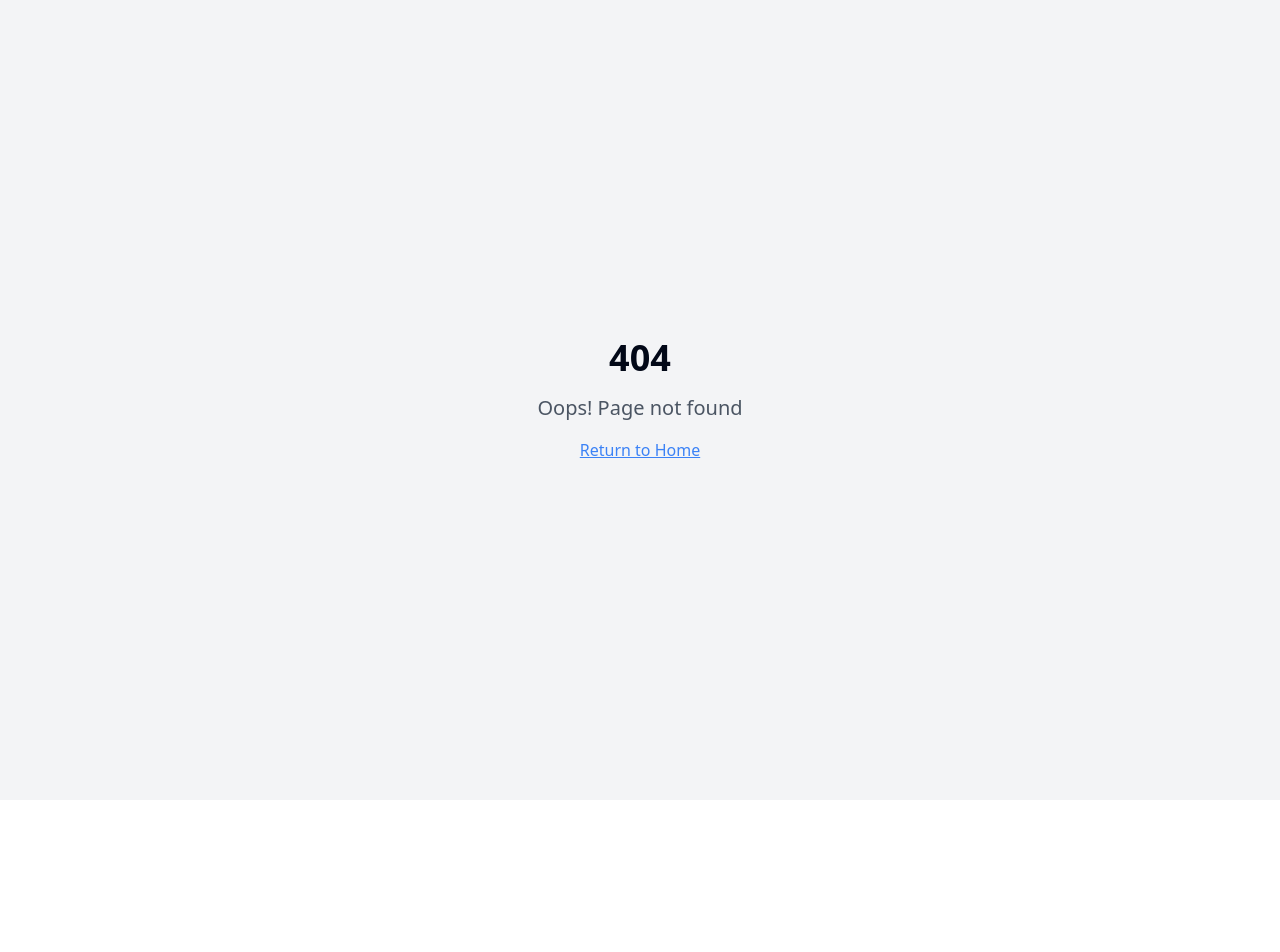
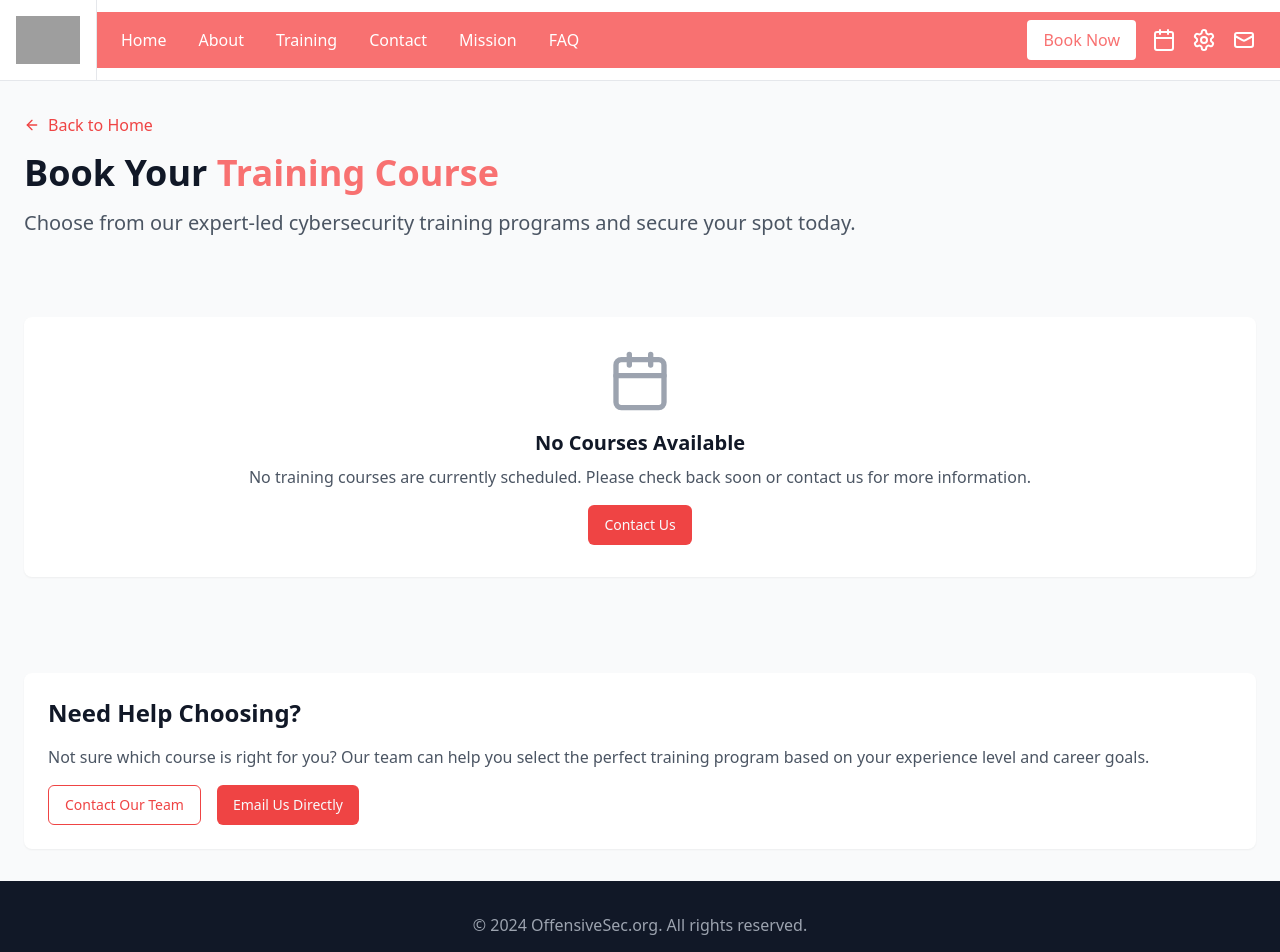
Before and after one commit to kevmilne/neuro-training-academy-shop, a React (Vite) app: page /book-now in a window 1280 px wide. Before the commit this address had no page. Shown: the top 952 px of the page. Before the commit the page ends 800 px from the top, so only its background shows below. Built offline with nearby package versions, Linux system fonts and the light colour scheme; grey boxes are pictures that could not be loaded.

Commit message:
Add course selection page
Create a page to display available courses with links to purchase.

```diff
--- a/src/App.tsx
+++ b/src/App.tsx
@@ -16,6 +16,7 @@ import Mission from "./pages/Mission";
 import FAQ from "./pages/FAQ";
 import AdminLogin from "./pages/AdminLogin";
 import AdminDashboard from "./pages/AdminDashboard";
+import CourseBooking from "./pages/CourseBooking";
 
 const queryClient = new QueryClient();
 
@@ -37,6 +38,7 @@ const App = () => (
           <Route path="/faq" element={<FAQ />} />
           <Route path="/admin" element={<AdminLogin />} />
           <Route path="/admin/dashboard" element={<AdminDashboard />} />
+          <Route path="/book-now" element={<CourseBooking />} />
           {/* ADD ALL CUSTOM ROUTES ABOVE THE CATCH-ALL "*" ROUTE */}
           <Route path="*" element={<NotFound />} />
         </Routes>
--- a/src/components/Header.tsx
+++ b/src/components/Header.tsx
@@ -45,25 +45,21 @@ const Header = () => {
               {/* Action Icons */}
               <div className="hidden md:flex items-center space-x-4">
                 {/* Book Now Button */}
-                <a
-                  href="https://www.eventbrite.com/o/offensivesec-training-123456789"
-                  target="_blank"
-                  rel="noopener noreferrer"
+                <Link
+                  to="/book-now"
                   className="bg-white text-red-400 px-4 py-2 rounded font-medium hover:bg-gray-100 transition-colors"
                 >
                   Book Now
-                </a>
+                </Link>
 
                 {/* Calendar Icon for Course Dates */}
-                <a
-                  href="https://www.eventbrite.com/o/offensivesec-training-123456789"
-                  target="_blank"
-                  rel="noopener noreferrer"
+                <Link
+                  to="/book-now"
                   className="text-white hover:text-red-200 transition-colors"
                   title="View Course Dates"
                 >
                   <Calendar className="h-6 w-6" />
-                </a>
+                </Link>
 
                 {/* Admin Button */}
                 <Link
@@ -93,23 +89,19 @@ const Header = () => {
                   <a href="/#contact" className="text-white hover:text-red-200 transition-colors font-medium">Contact</a>
                   <Link to="/mission" className="text-white hover:text-red-200 transition-colors font-medium">Mission</Link>
                   <Link to="/faq" className="text-white hover:text-red-200 transition-colors font-medium">FAQ</Link>
-                  <a
-                    href="https://www.eventbrite.com/o/offensivesec-training-123456789"
-                    target="_blank"
-                    rel="noopener noreferrer"
+                  <Link
+                    to="/book-now"
                     className="bg-white text-red-400 px-4 py-2 rounded font-medium hover:bg-gray-100 transition-colors inline-block text-center"
                   >
                     Book Now
-                  </a>
-                  <a
-                    href="https://www.eventbrite.com/o/offensivesec-training-123456789"
-                    target="_blank"
-                    rel="noopener noreferrer"
+                  </Link>
+                  <Link
+                    to="/book-now"
                     className="text-white hover:text-red-200 transition-colors font-medium flex items-center"
                   >
                     <Calendar className="h-4 w-4 mr-2" />
                     Course Dates
-                  </a>
+                  </Link>
                   <Link to="/admin" className="text-white hover:text-red-200 transition-colors font-medium flex items-center">
                     <Settings className="h-4 w-4 mr-2" />
                     Admin
--- /dev/null
+++ b/src/pages/CourseBooking.tsx
@@ -0,0 +1,158 @@
+
+import { useState, useEffect } from "react";
+import { Link } from "react-router-dom";
+import { Calendar, Clock, Users, ExternalLink, ArrowLeft } from "lucide-react";
+import { Button } from "@/components/ui/button";
+import { Card, CardHeader, CardTitle, CardContent } from "@/components/ui/card";
+import Header from "@/components/Header";
+import Footer from "@/components/Footer";
+
+interface CourseData {
+  id: string;
+  name: string;
+  date: string;
+  eventbriteLink: string;
+  description: string;
+  sections: string[];
+}
+
+const CourseBooking = () => {
+  const [courses, setCourses] = useState<CourseData[]>([]);
+
+  useEffect(() => {
+    // Load courses from localStorage (where admin stores them)
+    const savedCourses = localStorage.getItem("adminCourses");
+    if (savedCourses) {
+      setCourses(JSON.parse(savedCourses));
+    }
+  }, []);
+
+  const formatDate = (dateString: string) => {
+    if (!dateString) return "Date TBD";
+    const date = new Date(dateString);
+    return date.toLocaleDateString('en-US', {
+      weekday: 'long',
+      year: 'numeric',
+      month: 'long',
+      day: 'numeric'
+    });
+  };
+
+  return (
+    <div className="min-h-screen bg-gray-50">
+      <Header />
+
+      <div className="container mx-auto px-6 py-8">
+        <div className="mb-8">
+          <Link to="/" className="inline-flex items-center text-red-500 hover:text-red-600 mb-4">
+            <ArrowLeft className="h-4 w-4 mr-2" />
+            Back to Home
+          </Link>
+
+          <h1 className="text-4xl font-bold text-gray-900 mb-4">
+            Book Your <span className="text-red-400">Training Course</span>
+          </h1>
+          <p className="text-xl text-gray-600">
+            Choose from our expert-led cybersecurity training programs and secure your spot today.
+          </p>
+        </div>
+
+        {courses.length === 0 ? (
+          <div className="text-center py-12">
+            <div className="bg-white rounded-lg shadow-sm p-8">
+              <Calendar className="h-16 w-16 text-gray-400 mx-auto mb-4" />
+              <h3 className="text-xl font-semibold text-gray-900 mb-2">No Courses Available</h3>
+              <p className="text-gray-600 mb-4">
+                No training courses are currently scheduled. Please check back soon or contact us for more information.
+              </p>
+              <Link to="/#contact">
+                <Button className="bg-red-500 hover:bg-red-600">
+                  Contact Us
+                </Button>
+              </Link>
+            </div>
+          </div>
+        ) : (
+          <div className="grid md:grid-cols-2 lg:grid-cols-3 gap-6">
+            {courses.map((course) => (
+              <Card key={course.id} className="transition-all duration-300 hover:shadow-lg border border-gray-200">
+                <CardHeader>
+                  <CardTitle className="text-xl text-gray-900 mb-2">
+                    {course.name}
+                  </CardTitle>
+                  <div className="flex items-center text-gray-600 mb-2">
+                    <Calendar className="h-4 w-4 mr-2" />
+                    <span className="text-sm">{formatDate(course.date)}</span>
+                  </div>
+                </CardHeader>
+
+                <CardContent className="space-y-4">
+                  <p className="text-gray-700 text-sm leading-relaxed">
+                    {course.description}
+                  </p>
+
+                  {course.sections && course.sections.length > 0 && (
+                    <div>
+                      <h4 className="font-semibold text-gray-900 mb-2 text-sm">Course Sections:</h4>
+                      <ul className="space-y-1">
+                        {course.sections.filter(section => section.trim()).map((section, index) => (
+                          <li key={index} className="flex items-center text-sm text-gray-600">
+                            <div className="w-1.5 h-1.5 bg-red-400 rounded-full mr-2"></div>
+                            {section}
+                          </li>
+                        ))}
+                      </ul>
+                    </div>
+                  )}
+
+                  <div className="pt-4 border-t border-gray-100">
+                    {course.eventbriteLink ? (
+                      <a
+                        href={course.eventbriteLink}
+                        target="_blank"
+                        rel="noopener noreferrer"
+                        className="w-full"
+                      >
+                        <Button className="w-full bg-red-500 hover:bg-red-600 text-white flex items-center justify-center">
+                          <span>Book on Eventbrite</span>
+                          <ExternalLink className="ml-2 h-4 w-4" />
+                        </Button>
+                      </a>
+                    ) : (
+                      <Button disabled className="w-full bg-gray-300 text-gray-500 cursor-not-allowed">
+                        Booking Link Coming Soon
+                      </Button>
+                    )}
+                  </div>
+                </CardContent>
+              </Card>
+            ))}
+          </div>
+        )}
+
+        <div className="mt-12 bg-white rounded-lg shadow-sm p-6">
+          <h2 className="text-2xl font-bold text-gray-900 mb-4">Need Help Choosing?</h2>
+          <p className="text-gray-600 mb-4">
+            Not sure which course is right for you? Our team can help you select the perfect training program based on your experience level and career goals.
+          </p>
+          <div className="flex flex-col sm:flex-row gap-4">
+            <Link to="/#contact">
+              <Button variant="outline" className="border-red-500 text-red-500 hover:bg-red-50">
+                Contact Our Team
+              </Button>
+            </Link>
+            <a href="mailto:kev.milne@offensivesec.org">
+              <Button className="bg-red-500 hover:bg-red-600">
+                Email Us Directly
+              </Button>
+            </a>
+          </div>
+        </div>
+      </div>
+
+      <Footer />
+    </div>
+  );
+};
+
+export default CourseBooking;
```
